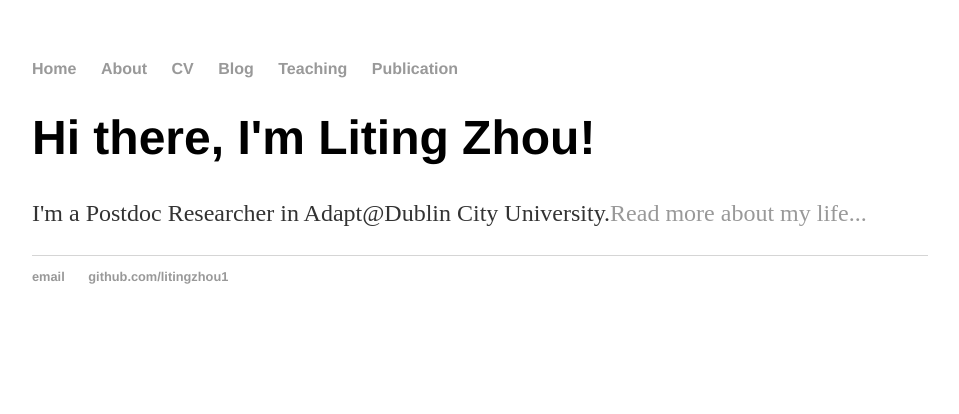
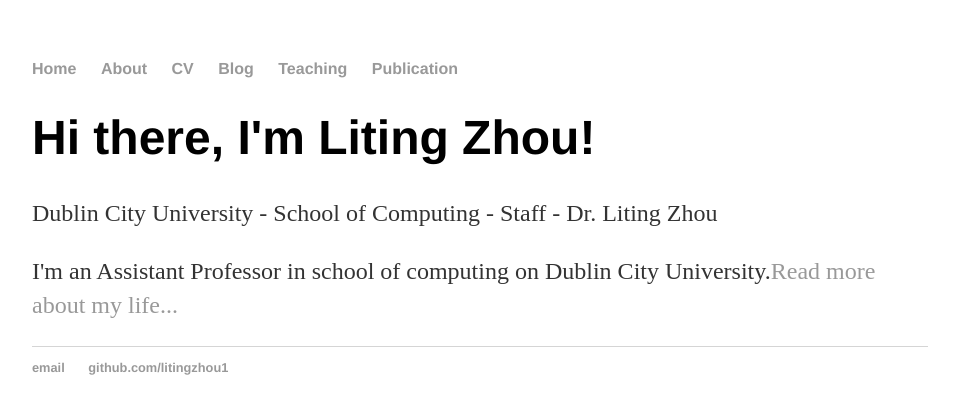
Before and after one commit to litingzhou1/litingzhou1.github.io, a Jekyll site: the page built from index.html, in a window 1280 px wide. Shown: the top 414 px of the page, without its empty margins (160-1119 px from the left). Built offline with Jekyll 4.4.1, drawn with Linux system fonts in a browser that asks for light colours.

Commit message:
Update index.html

```diff
--- a/index.html
+++ b/index.html
@@ -4,5 +4,6 @@
 ---
 <div class="blurb">
 	<h1>Hi there, I'm Liting Zhou!</h1>
-	<p>I'm a Postdoc Researcher in Adapt@Dublin City University.<a href="/about">Read more about my life...</a></p>
+	<p>Dublin City University - School of Computing - Staff - Dr. Liting Zhou</p>
+	<p>I'm an Assistant Professor in school of computing on Dublin City University.<a href="/about">Read more about my life...</a></p>
 </div><!-- /.blurb -->
```
